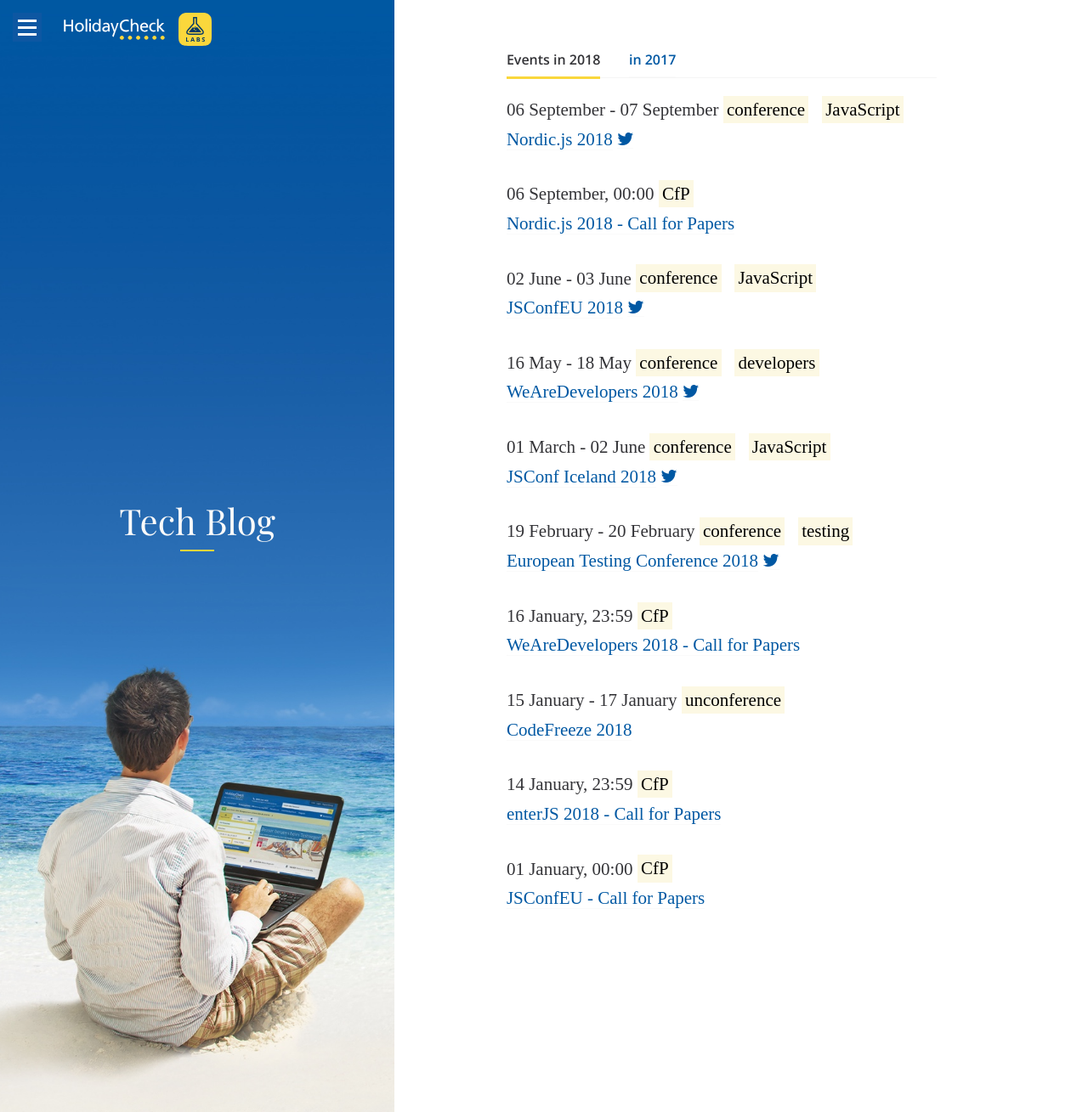
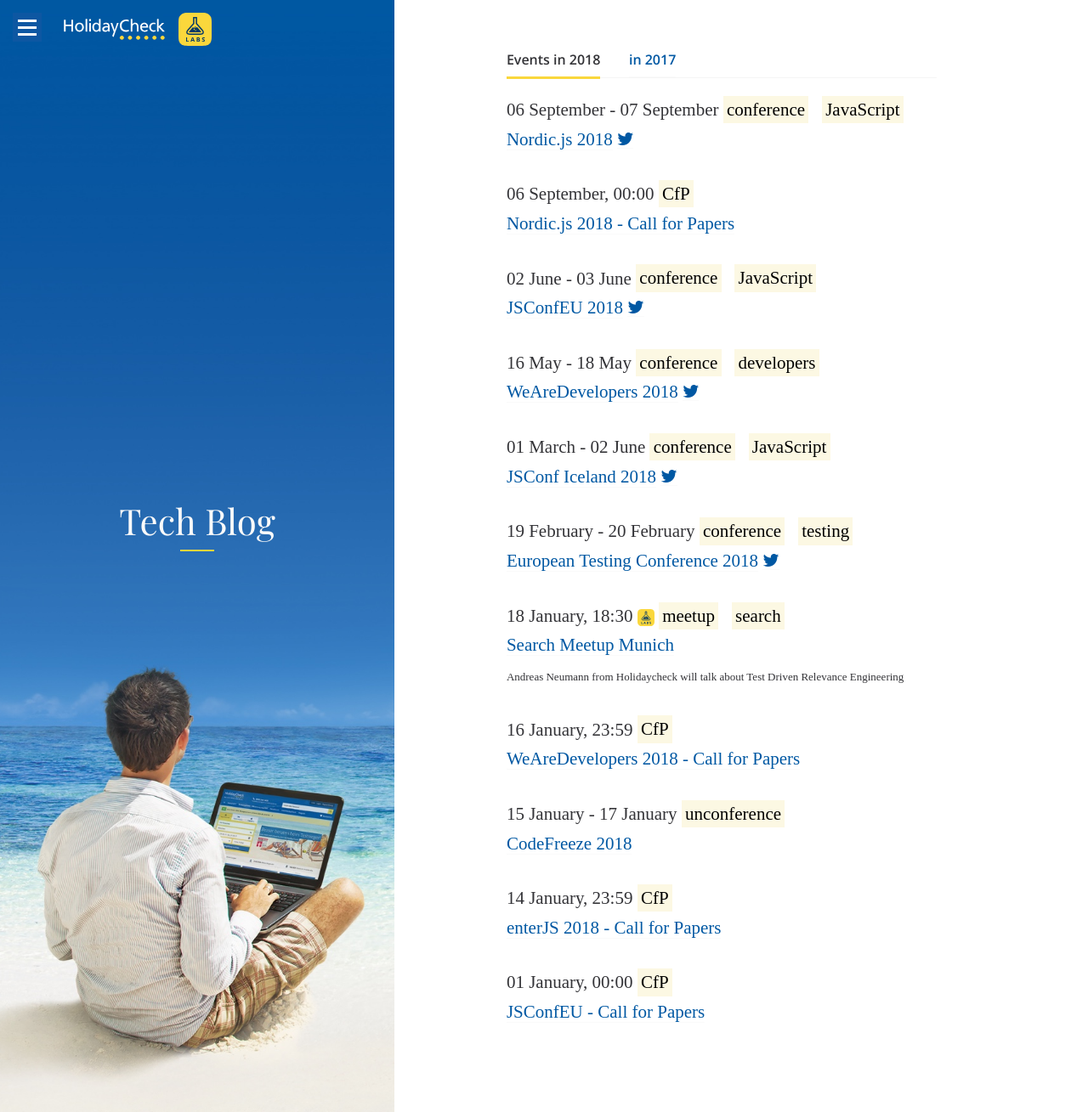
Before and after one commit to holidaycheck/tech-blog, a Jekyll site: the page built from events.md, in a window 1280 px wide. Shown: the whole page at 85% size. Built offline with Jekyll 4.4.1, drawn with Linux system fonts in a browser that asks for light colours; some web fonts are replaced.

Commit message:
Add search meetup, we host.

```diff
--- a/_data/events/2018.yml
+++ b/_data/events/2018.yml
@@ -1,3 +1,13 @@
+#
+# In house, at HolidayCheck
+#
+- name: Search Meetup Munich
+  start_datetime: 2018-01-18 18:30
+  url: https://www.meetup.com/Search-Meetup-Munich/events/246604008/?eventId=246604008
+  tags: meetup, search
+  location: HolidayCheck AG, Neumarkter Str. 61, Munich
+  comment: Andreas Neumann from Holidaycheck will talk about Test Driven Relevance Engineering
+
 #
 # Others
 #
```
